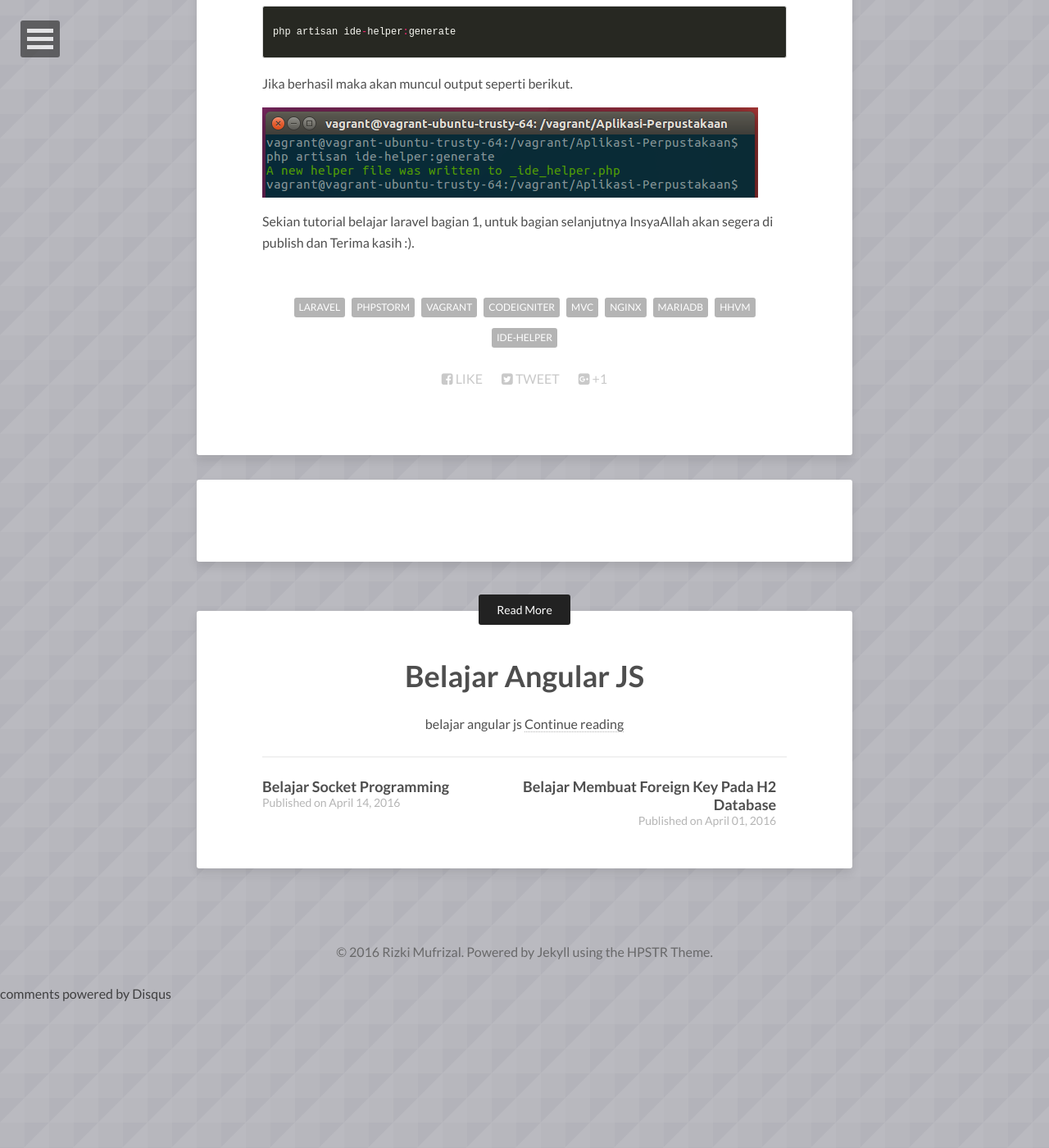
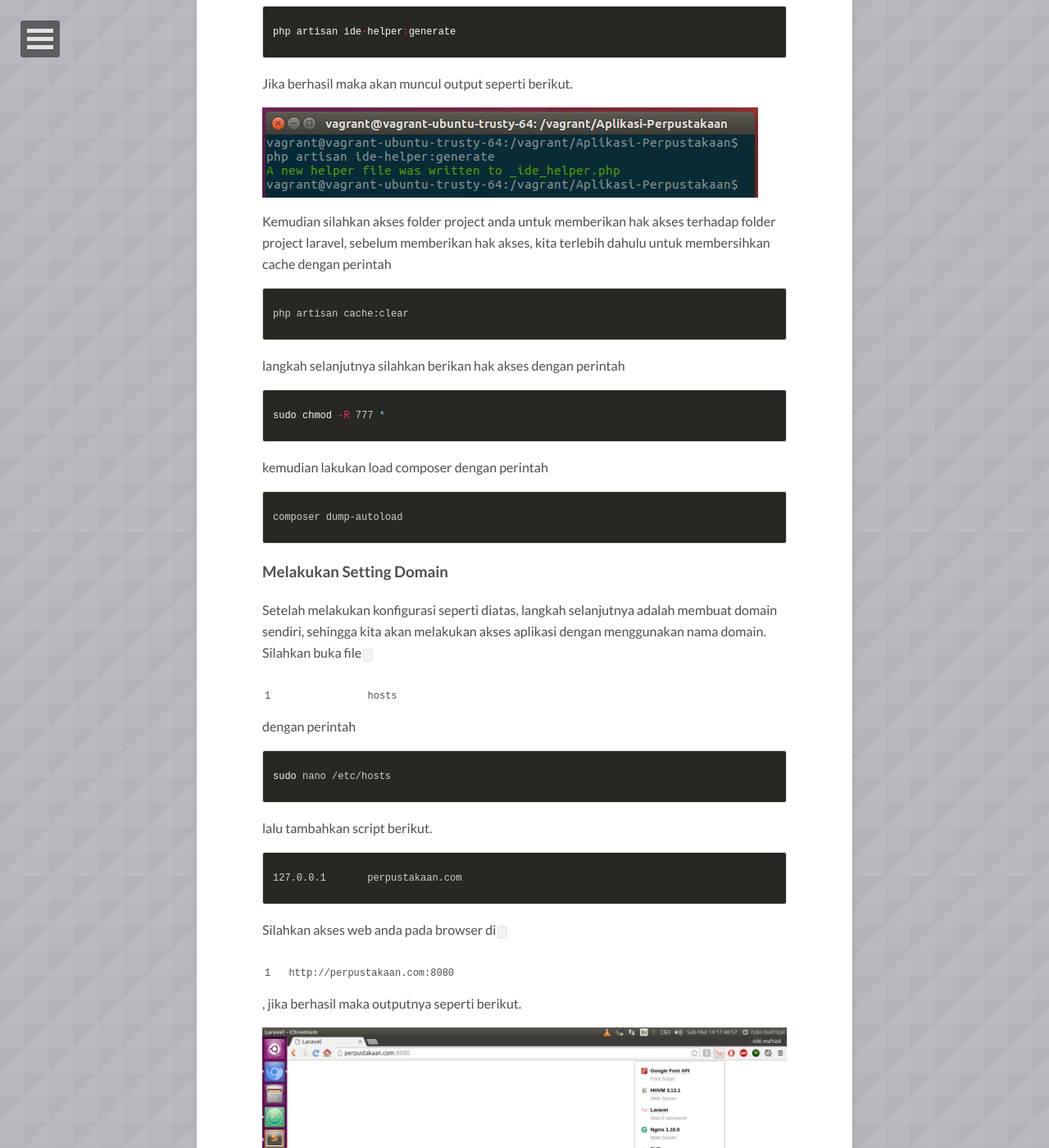
Before and after one commit to tanihub/RizkiMufrizal.github.io, a Jekyll site: the page built from _posts/2016-05-14-belajar-laravel-bagian-1.md, in a window 1280 px wide and 1400 px high, scrolled down 5771 px. Shown: the whole window at 82% size. Built offline with Jekyll 4.4.1, drawn with Linux system fonts in a browser that asks for light colours; nearby versions of some CDN libraries; comment, search, counter and statistics services are not loaded; before the commit the page ends 6992 px from its top, so only the background shows below that; some of the changed text lies outside the part shown.

Commit message:
update artiekl belajar laravel bagian 1

```diff
--- a/_posts/2016-05-14-belajar-laravel-bagian-1.md
+++ b/_posts/2016-05-14-belajar-laravel-bagian-1.md
@@ -225,4 +225,40 @@ Jika berhasil maka akan muncul output seperti berikut.
 
 ![Screenshot from 2016-05-14 10-44-28.png](../images/Screenshot from 2016-05-14 10-44-28.png)
 
+Kemudian silahkan akses folder project anda untuk memberikan hak akses terhadap folder project laravel, sebelum memberikan hak akses, kita terlebih dahulu untuk membersihkan cache dengan perintah
+
+{% highlight bash %}
+php artisan cache:clear
+{% endhighlight %}
+
+langkah selanjutnya silahkan berikan hak akses dengan perintah
+
+{% highlight bash %}
+sudo chmod -R 777 *
+{% endhighlight %}
+
+kemudian lakukan load composer dengan perintah
+
+{% highlight bash %}
+composer dump-autoload
+{% endhighlight %}
+
+### Melakukan Setting Domain
+
+Setelah melakukan konfigurasi seperti diatas, langkah selanjutnya adalah membuat domain sendiri, sehingga kita akan melakukan akses aplikasi dengan menggunakan nama domain. Silahkan buka file `hosts` dengan perintah
+
+{% highlight bash %}
+sudo nano /etc/hosts
+{% endhighlight %}
+
+lalu tambahkan script berikut.
+
+{% highlight bash %}
+127.0.0.1       perpustakaan.com
+{% endhighlight %}
+
+Silahkan akses web anda pada browser di `http://perpustakaan.com:8080`, jika berhasil maka outputnya seperti berikut.
+
+![Screenshot from 2016-05-14 17-48-57.png](../images/Screenshot from 2016-05-14 17-48-57.png)
+
 Sekian tutorial belajar laravel bagian 1, untuk bagian selanjutnya InsyaAllah akan segera di publish dan Terima kasih :).
```
Also changed, not shown: images/Screenshot from 2016-05-14 17-48-57.png (added).
